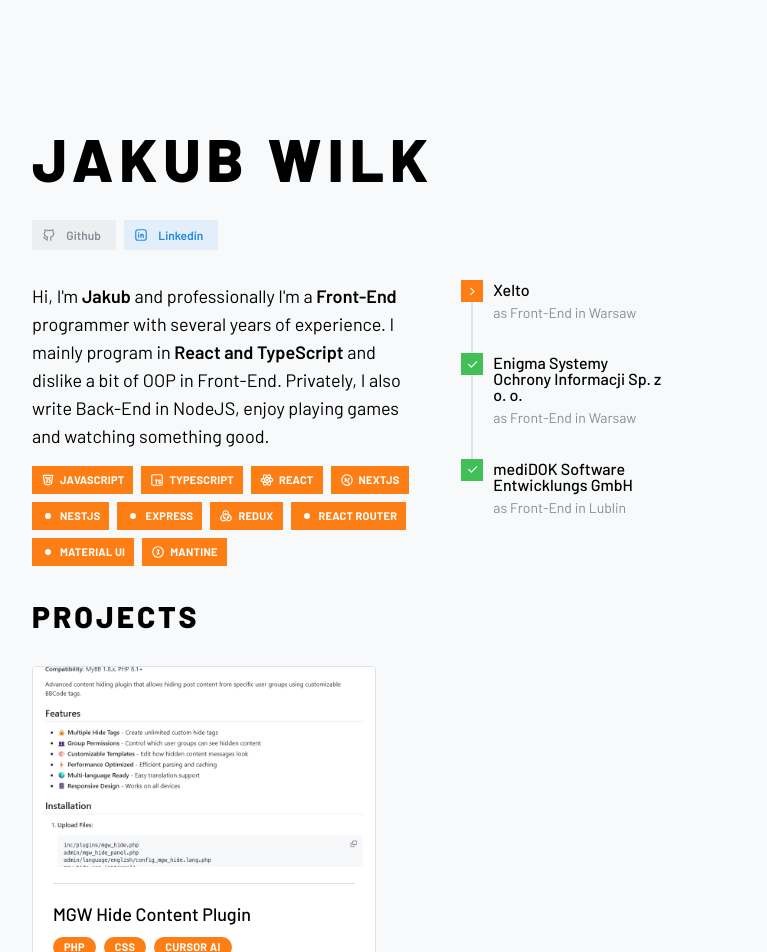
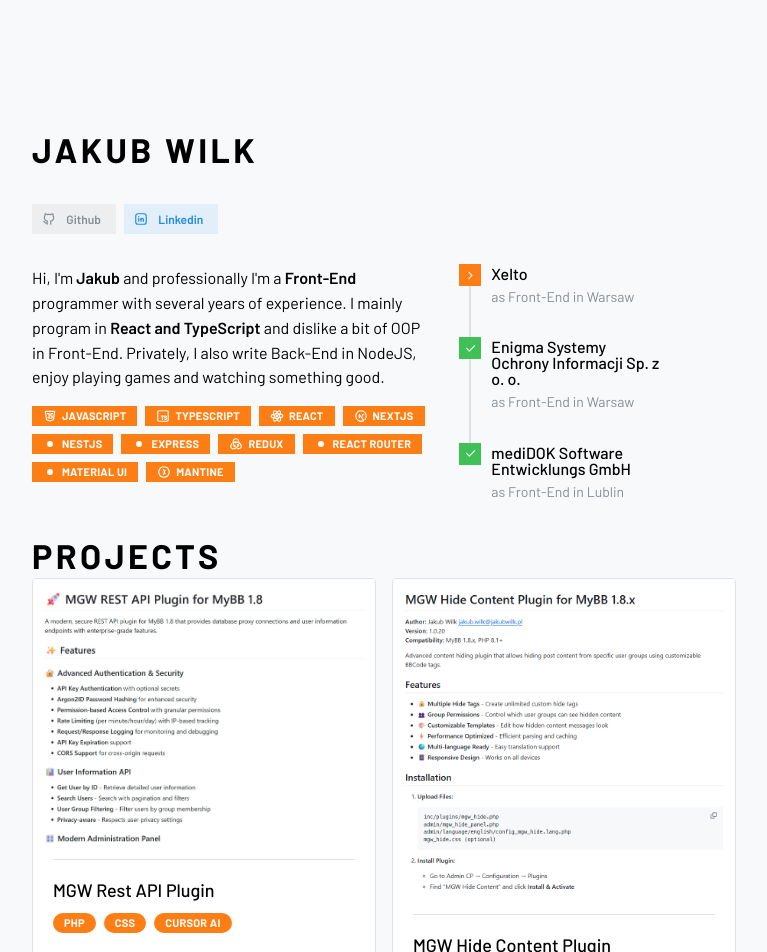
Before and after one commit to jakubwilk/jakubwilk-pl, a React (Vite) app: page / in a window 1280 px wide. Shown: the top 952 px of the page, without its empty margins (256-1023 px from the left). Built offline with nearby package versions, Linux system fonts and the light colour scheme.

Commit message:
Update dependencies, enhance PostCSS configuration, and add new project to data

```diff
--- a/postcss.config.js
+++ b/postcss.config.js
@@ -1,9 +1,6 @@
 export default {
   plugins: {
-    'postcss-import': {},
-    'tailwindcss/nesting': 'postcss-nesting',
-    tailwindcss: {},
-    autoprefixer: {},
+    '@tailwindcss/postcss': {},
     'postcss-preset-mantine': {},
     'postcss-simple-vars': {
       variables: {
--- a/public/data/projects.json
+++ b/public/data/projects.json
@@ -1,5 +1,18 @@
 {
     "projects": [
+        {
+            "id": 2,
+            "name": "MGW Rest API Plugin",
+            "description": "MGW Rest API Plugin for MyBB 1.8.x - A modern, secure REST API plugin for MyBB that provides database proxy connections and user information endpoints with enterprise-grade features.",
+            "image": "/images/mgw-rest-api-plugin.jpg",
+            "link": "https://github.com/jakubwilk/mgw-rest-api-plugin",
+            "technologies": [
+                "PHP",
+                "CSS",
+                "Cursor AI"
+            ],
+            "madeByAI": true
+        },
         {
             "id": 1,
             "name": "MGW Hide Content Plugin",
@@ -10,8 +23,9 @@
                 "PHP",
                 "CSS",
                 "Cursor AI"
-            ]
+            ],
+            "madeByAI": true
         }
     ],
-    "total": 1
+    "total": 2
 }
--- a/src/index.css
+++ b/src/index.css
@@ -1,9 +1,10 @@
+@import "tailwindcss" layer(tailwind);
+
 @layer tailwind {
-  @tailwind base;
+  @theme {
+    --font-sans: 'Barlow', sans-serif;
+  }
 }
-
-@tailwind components;
-@tailwind utilities;
 
 html {
   height: 100%;
--- a/tailwind.config.js
+++ /dev/null
@@ -1,11 +0,0 @@
-/** @type {import('tailwindcss').Config} */
-export default {
-  content: ['./src/**/*.{js,jsx,ts,tsx}'],
-  theme: {
-    extend: {},
-  },
-  corePlugins: {
-    preflight: false,
-  },
-  plugins: [],
-}
```
Also changed, not shown: package.json (+27 -28 lines), public/images/mgw-rest-api-plugin.jpg (added), 1 other file (tests, documents, lock files or other folders).
